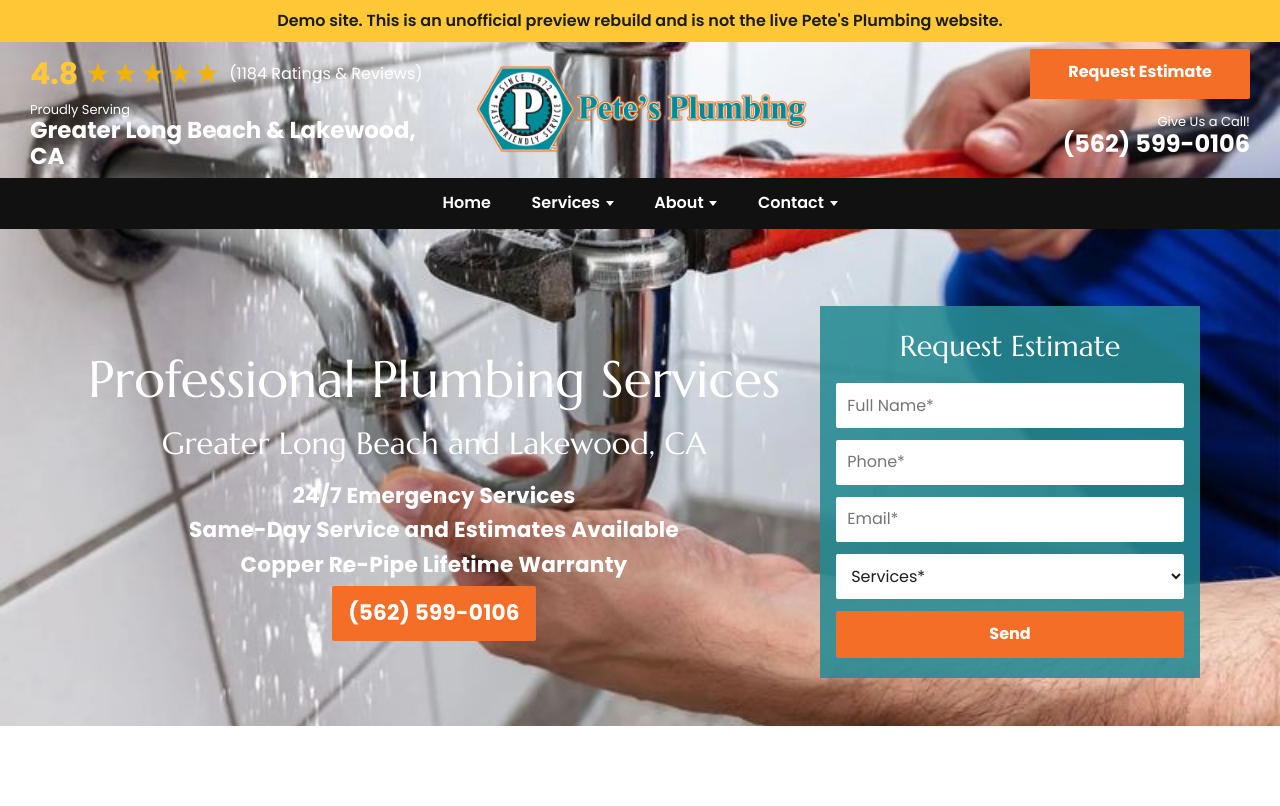
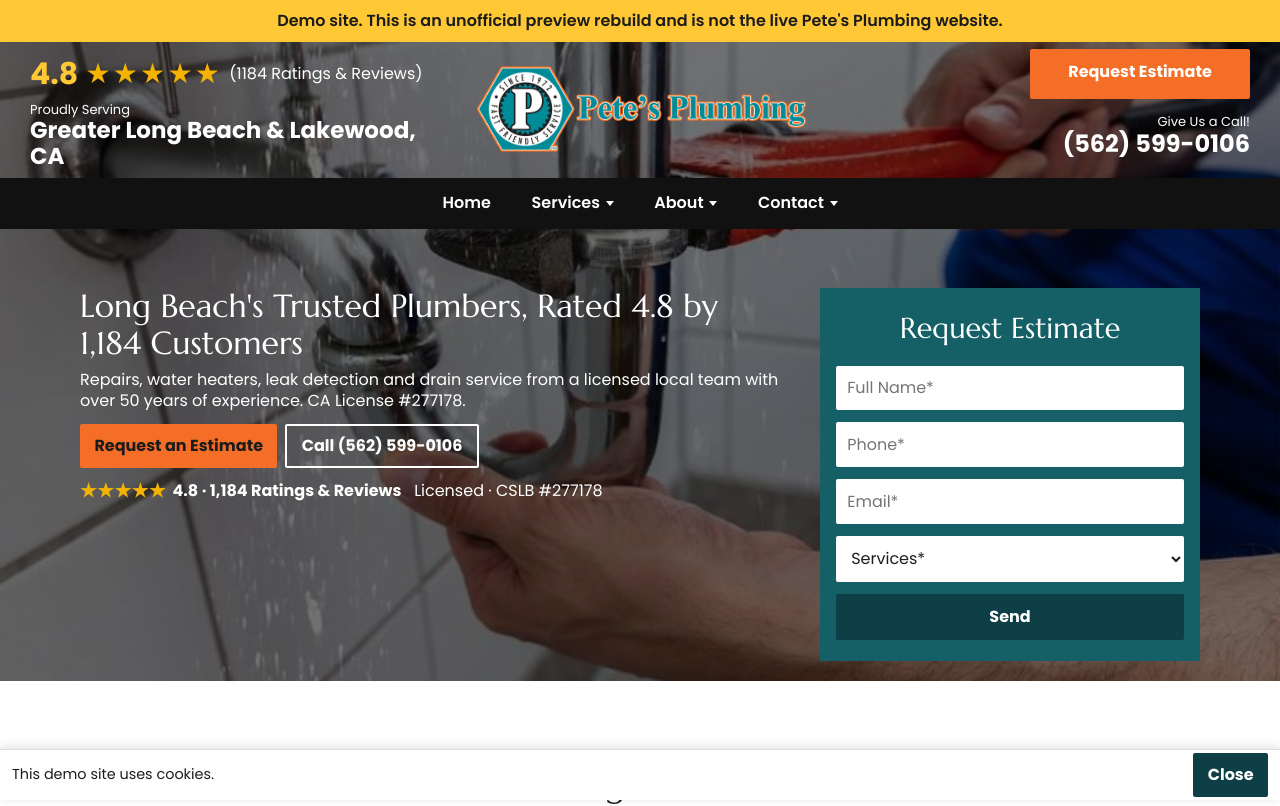
Before and after one commit to lcatalasan28/petesplumbing, a React (Vite) app: page / in a window 1280 px wide. Shown: the top 806 px of the page. Built offline with nearby package versions, Linux system fonts and the light colour scheme; a web font is replaced by a local one.

Commit message:
Add the home hero with live rating numbers and a bottom cookie bar.
The hero uses the header review summary, the existing home photo with a 55% overlay, and estimate and call actions. Version 1.1.0 marks the feature.

Co-authored-by: lcatalasan28 <lcatalasan28@users.noreply.github.com>

```diff
--- a/package.json
+++ b/package.json
@@ -1,6 +1,6 @@
 {
   "name": "petes-plumbing",
-  "version": "1.0.0",
+  "version": "1.1.0",
   "private": true,
   "type": "module",
   "scripts": {
--- a/public/version.json
+++ b/public/version.json
@@ -1,3 +1,3 @@
 {
-  "version": "1.0.0"
+  "version": "1.1.0"
 }
--- a/src/components/Layout.jsx
+++ b/src/components/Layout.jsx
@@ -29,6 +29,29 @@ function DemoNotice() {
     <p className="demo-notice" role="note">
       Demo site. This is an unofficial preview rebuild and is not the live Pete's Plumbing website.
     </p>
+  );
+}
+
+function cookieClosed() {
+  return typeof document !== "undefined" && /(?:^|; )demo_cookie_notice=closed(?:;|$)/.test(document.cookie);
+}
+
+function CookieBar() {
+  const [open, setOpen] = useState(() => !cookieClosed());
+  if (!open) return null;
+  return (
+    <div className="cookie-bar" role="region" aria-label="Cookie notice">
+      <p>This demo site uses cookies.</p>
+      <button
+        type="button"
+        onClick={() => {
+          document.cookie = "demo_cookie_notice=closed; path=/; max-age=31536000; samesite=lax";
+          setOpen(false);
+        }}
+      >
+        Close
+      </button>
+    </div>
   );
 }
 
@@ -270,6 +293,7 @@ export function Layout({ children }) {
         <main id="content">{children}</main>
         <Footer />
       </div>
+      <CookieBar />
     </>
   );
 }
--- a/src/components/PageView.jsx
+++ b/src/components/PageView.jsx
@@ -90,16 +90,61 @@ function ReviewSummary() {
   );
 }
 
+function HomeHero({ page, form }) {
+  const average = reviews.summary.average;
+  const countLabel = reviews.summary.count.toLocaleString("en-US");
+  return (
+    <header className="hero home-hero">
+      <img className="home-hero-photo" src={asset(page.hero)} alt="" />
+      <div className="home-hero-scrim">
+        <div className="hero-inner">
+          <div className="hero-copy">
+            <h1>
+              Long Beach's Trusted Plumbers, Rated {average} by {countLabel} Customers
+            </h1>
+            <p>
+              Repairs, water heaters, leak detection and drain service from a licensed local team with over 50 years of
+              experience. CA License #277178.
+            </p>
+            <div className="home-hero-ctas">
+              <Link className="btn btn-orange" to="/request-estimate">
+                Request an Estimate
+              </Link>
+              <a className="btn btn-outline" href="tel:+15625990106">
+                Call (562) 599-0106
+              </a>
+            </div>
+            <p className="home-hero-trust">
+              <Link to="/reviews">
+                <span className="stars" aria-hidden="true">
+                  ★★★★★
+                </span>
+                {average} · {countLabel} Ratings &amp; Reviews
+              </Link>
+              <span>Licensed · CSLB #277178</span>
+            </p>
+          </div>
+          {form ? <Block block={form} page={page} /> : null}
+        </div>
+      </div>
+    </header>
+  );
+}
+
 export function PageView({ page }) {
   const heroEnd = page.hero ? page.blocks.findIndex((block) => block.type === "form") : -1;
   const heroBlocks = heroEnd >= 0 ? page.blocks.slice(0, heroEnd + 1) : [];
   const rest = heroEnd >= 0 ? page.blocks.slice(heroEnd + 1) : page.blocks;
   const copy = heroBlocks.filter((block) => block.type !== "form");
   const form = heroBlocks.find((block) => block.type === "form");
+  const home = page.route === "/";
 
   return (
     <article className={page.hero ? "page has-hero" : "page"}>
       {heroBlocks.length ? (
+        home ? (
+          <HomeHero page={page} form={form} />
+        ) : (
           <header className="hero" style={{ backgroundImage: `url(${asset(page.hero)})` }}>
             <div className="hero-inner">
               <div className="hero-copy">
@@ -110,10 +155,11 @@ export function PageView({ page }) {
               {form ? <Block block={form} page={page} /> : null}
             </div>
           </header>
+        )
       ) : (
         <InnerPage page={page} />
       )}
-      {page.hero ? (page.route === "/" ? <HomeRest blocks={rest} page={page} /> : <AfterHero blocks={rest} page={page} />) : null}
+      {page.hero ? (home ? <HomeRest blocks={rest} page={page} /> : <AfterHero blocks={rest} page={page} />) : null}
     </article>
   );
 }
--- a/src/styles.css
+++ b/src/styles.css
@@ -826,6 +826,160 @@ h1, h2, h3, .page-banner, .hero-copy h1, .hero-copy h2 {
   justify-content: center;
 }
 
+.home-hero {
+  position: relative;
+  background: #000;
+}
+
+.home-hero-photo {
+  position: absolute;
+  inset: 0;
+  width: 100%;
+  height: 100%;
+  max-width: none;
+  object-fit: cover;
+  object-position: center center;
+}
+
+.home-hero-scrim {
+  position: relative;
+  z-index: 1;
+  background: rgba(0, 0, 0, 0.55);
+}
+
+.home-hero .hero-inner {
+  padding: calc(var(--header-space) + 0.4rem) 0 1.25rem;
+}
+
+.home-hero .hero-copy h1 {
+  font-size: clamp(1.45rem, 2.5vw, 2.55rem);
+  line-height: 1.15;
+  margin: 0 0 0.45rem;
+}
+
+.home-hero .hero-copy p {
+  font-family: Poppins, "Segoe UI", sans-serif;
+  font-size: 1rem;
+  letter-spacing: 0;
+  line-height: 1.35;
+  margin: 0 0 0.75rem;
+}
+
+.home-hero-ctas {
+  display: flex;
+  flex-wrap: wrap;
+  justify-content: center;
+  gap: 0.5rem;
+  margin: 0 0 0.75rem;
+}
+
+.home-hero-ctas .btn {
+  min-height: 44px;
+  white-space: nowrap;
+  font-family: Poppins, "Segoe UI", sans-serif;
+  font-size: 1rem;
+  font-weight: 700;
+  letter-spacing: 0;
+  line-height: 1;
+  margin: 0;
+  padding: 0 0.9rem;
+  display: inline-flex;
+  align-items: center;
+  justify-content: center;
+}
+
+.home-hero a.btn-orange {
+  background: var(--orange);
+  color: #1c1c1c;
+}
+
+.home-hero a.btn-outline {
+  background: transparent;
+  color: #fff;
+  border: 2px solid #fff;
+}
+
+.home-hero-trust {
+  display: flex;
+  flex-wrap: wrap;
+  justify-content: center;
+  align-items: center;
+  gap: 0.35rem 0.8rem;
+  margin-bottom: 0;
+}
+
+.home-hero-trust a {
+  display: inline-flex;
+  align-items: center;
+  gap: 0.4rem;
+  color: #fff;
+  font-weight: 700;
+  text-decoration: none;
+}
+
+.home-hero-trust .stars { font-size: 1.15rem; letter-spacing: 0.04em; }
+
+.home-hero .lead-form {
+  background: #146066;
+}
+
+.home-hero .lead-form h2,
+.home-hero .lead-form .btn { color: #fff; }
+
+.home-hero .lead-form .btn { background: #0e3f46; }
+
+.cookie-bar {
+  position: fixed;
+  left: 0;
+  right: 0;
+  bottom: 0;
+  z-index: 4;
+  display: flex;
+  align-items: center;
+  justify-content: space-between;
+  gap: 0.75rem;
+  min-height: 48px;
+  padding: 0.2rem 0.75rem;
+  background: #fff;
+  color: #1c1c1c;
+  border-top: 1px solid var(--line);
+  box-shadow: 0 -2px 10px rgba(0, 0, 0, 0.12);
+}
+
+.cookie-bar p {
+  margin: 0;
+  font-size: 0.9rem;
+  line-height: 1.3;
+}
+
+.cookie-bar button {
+  flex: 0 0 auto;
+  min-height: 44px;
+  padding: 0 0.9rem;
+  border: 0;
+  border-radius: 2px;
+  background: #0e3f46;
+  color: #fff;
+  font: inherit;
+  font-weight: 700;
+  cursor: pointer;
+}
+
+@media (min-width: 1000px) {
+  .home-hero .hero-inner { align-items: start; }
+  .home-hero .hero-copy { text-align: left; }
+  .home-hero-ctas,
+  .home-hero-trust { justify-content: flex-start; }
+}
+
+@media (max-width: 999px) {
+  .home-hero-photo { object-position: center 22%; }
+  .home-hero .hero-inner { padding: 10.4rem 0 0.85rem; }
+  .home-hero .hero-copy h1 { font-size: 1.35rem; }
+  .home-hero .hero-copy p { font-size: 0.92rem; }
+  .home-hero-ctas { flex-direction: column; align-items: stretch; }
+}
+
 @media (max-width: 999px) {
   :root { --header-space: 200px; }
 
--- a/version.json
+++ b/version.json
@@ -1,3 +1,3 @@
 {
-  "version": "1.0.0"
+  "version": "1.1.0"
 }
```
Also changed, not shown: 2 other files (tests, documents, lock files or other folders). Lines whose indentation alone changed are shown as unchanged.
